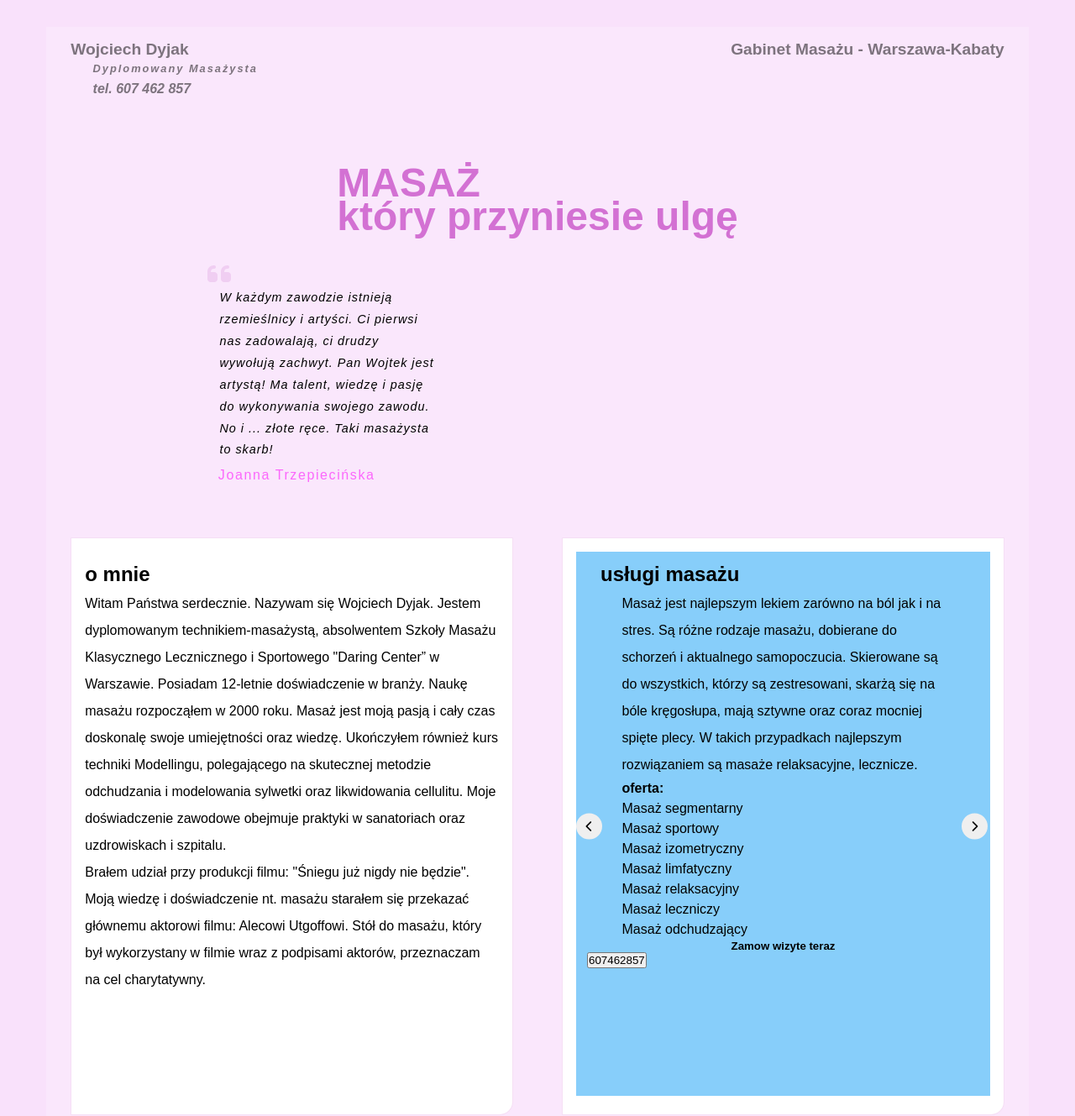
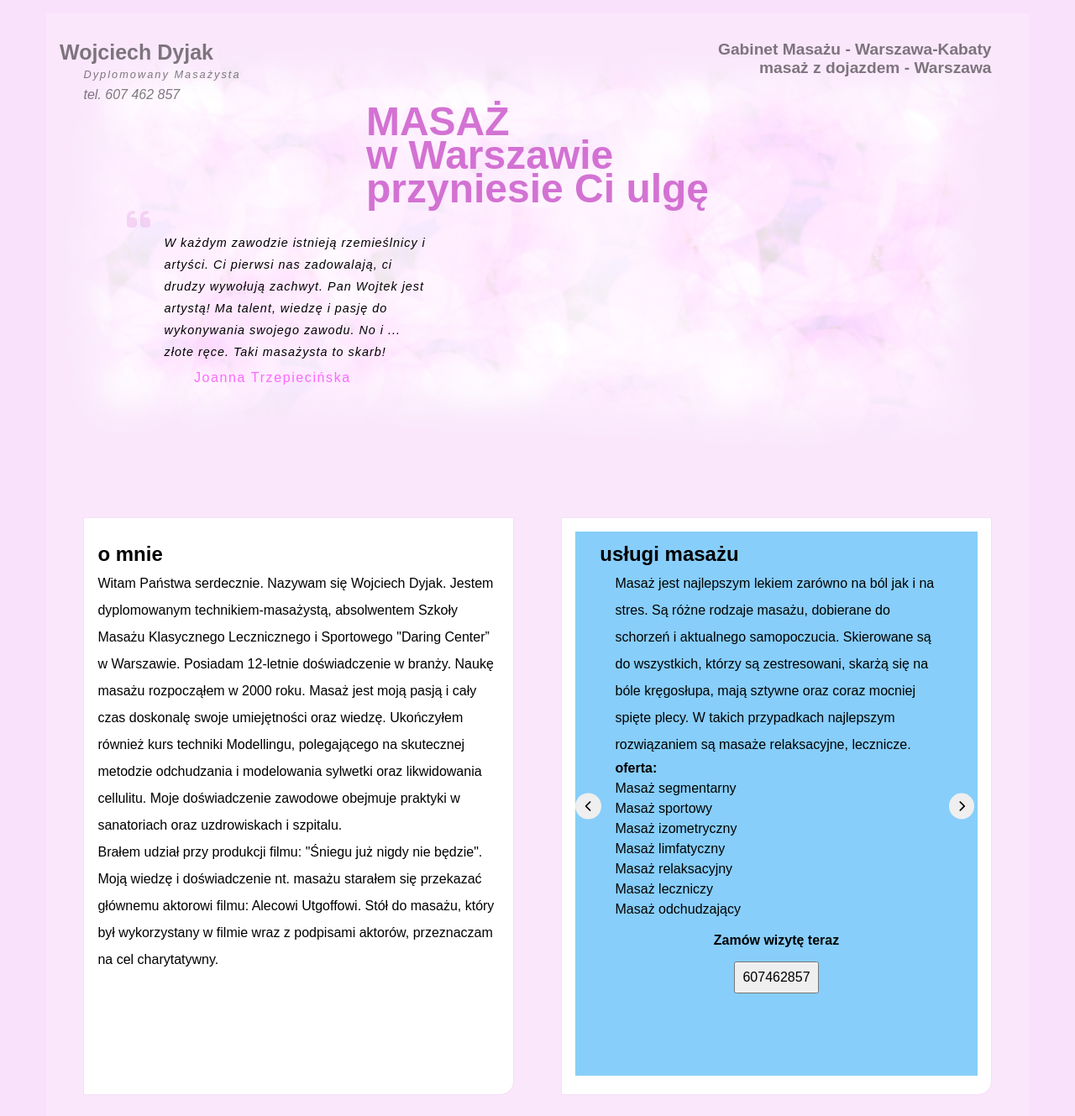
Before and after one commit to wenzodev/dyjak-masaz-landing-page, a plain HTML site: page index.html in a window 1280 px wide. Shown: the top 1329 px of the page at 84% size. Drawn offline with Linux system fonts and the light colour scheme; a web font is replaced by a local one.

Commit message:
delicate changes to improve the look

```diff
--- a/css/style.css
+++ b/css/style.css
@@ -28,7 +28,7 @@ body {
   font-family: "Nunito", sans-serif;
   font-size: 1rem;
   background-color: #f9e1fb;
-  padding: 2rem;
+  padding: 1rem;
 }
 
 a {
@@ -52,12 +52,24 @@ h4 {
   color: rgba(252, 48, 252, 0.7);
   letter-spacing: 0.1rem;
   margin-top: 0.5rem;
-  margin-left: 0.8rem;
+  margin-left: 0rem;
+}
+
+h4.quote_person {
+  margin-left: 10rem;
 }
 
 .pad {
   margin-top: 0.8rem;
   margin-bottom: 0.3rem;
+}
+
+.bold {
+  font-weight: bold;
+}
+
+.s-25 {
+  font-size: 25px;
 }
 
 /*
@@ -71,26 +83,33 @@ Main Styles
   height: auto;
   background-color: rgba(255, 255, 255, 0.2);
   margin: 0 auto;
-  padding: 0;
+  padding: 1rem;
   display: flex;
   flex-direction: column;
 }
 
 header {
   width: 100%;
-  height: 12rem;
+  height: 100%;
   background-color: none;
-  padding: 1rem 0 0 0;
+  padding: 1rem 0 4rem 0;
   margin: 0;
   display: grid;
   grid-template-columns: 1fr 1fr;
-  grid-template-rows: 1fr 1fr 1fr;
-  row-gap: 2rem;
+  grid-template-rows: .5fr .5fr .5fr;
+  row-gap: 0rem;
+  background: url('../img/flower_mosaic9.jpg') no-repeat center center;
 
   /*display: flex;
   flex-direction: row;
   justify-content: space-between;
   align-items: center;*/
+}
+
+header.logo {
+  display: flex;
+  flex-direction: column;
+  text-align: start;
 }
 
 header h1 {
@@ -99,11 +118,6 @@ header h1 {
   color: #777;
   justify-self: center;
   /*text-align: center;*/
-}
-
-header h1 .logo {
-  display: flex;
-  flex-direction: column;
 }
 
 .logo,
@@ -127,7 +141,7 @@ header h2 {
   justify-self: center;
   font-size: 3rem;
   line-height: 2.5rem;
-  margin-top: 3rem;
+  margin-top: 0rem;
   color: rgba(206, 100, 206, 0.9);
 }
 
@@ -139,7 +153,7 @@ header p {
   line-height: 1.5rem;
 }
 
-header > div {
+header.quote {
   max-width: 18rem;
   margin-left: 12rem;
 }
@@ -159,7 +173,7 @@ header i {
 }
 
 .fa-quote-left {
-  margin-right: 11rem;
+  margin-left: 5rem;
 }
 
 /* Container */
@@ -173,7 +187,7 @@ header i {
   grid-template-rows: 1fr 1fr;
   column-gap: 0rem;
   row-gap: 4rem;
-  margin-top: 26rem;
+  margin-top: 4rem;
   margin-bottom: 2.5rem;
 }
 
@@ -212,6 +226,7 @@ header i {
 
 .carousel_item {
   display: flex;
+  flex-direction: column;
 }
 
 .carousel_item p,
@@ -222,9 +237,19 @@ header i {
   line-height: 1.5rem;
 }
 
+.carousel_item .btn_ph{
+  margin: 0 auto;
+  text-align: center;
+}
+
+.carousel_item .btn_ph button{
+  font-size: 1rem;
+  padding: .5rem;
+}
+
 .carousel_item h5 {
-  text-align: center;
-  margin: 0 auto;
+  font-size: 1rem;
+  margin: 1rem 0;
 }
 
 .carousel_item h6 {
--- a/index.html
+++ b/index.html
@@ -28,14 +28,14 @@
   <body>
     <div id="main-container">
       <header>
-        <h1 class="logo">Wojciech Dyjak<p class="title-job">dyplomowany masażysta</p><p>tel. 607 462 857</p></h1>
-        <h1 class="gabinet">Gabinet Masażu - Warszawa-Kabaty</h1>
-        <h2>MASAŻ<br>który przyniesie ulgę</h2>
-        <div>
+        <div class="logo"><span class="bold s-25">Wojciech Dyjak</span><p class="title-job">dyplomowany masażysta</p><p>tel. 607 462 857</p></div>
+        <h1 class="gabinet">Gabinet Masażu - Warszawa-Kabaty <br>masaż z dojazdem - Warszawa</h1>
+        <h2>MASAŻ<br> w Warszawie<br>przyniesie Ci ulgę</h2>
+        <div class="quote">
           <i class="fas fa-quote-left"></i>
           <!--<i class="fas fa-quote-right"></i>-->
           <p class="text">W każdym zawodzie istnieją rzemieślnicy i artyści. Ci pierwsi nas zadowalają, ci drudzy wywołują zachwyt. Pan Wojtek jest artystą! Ma talent, wiedzę i pasję do wykonywania swojego zawodu. No i ... złote ręce. Taki masażysta to skarb!</p>
-        <h4>Joanna Trzepiecińska</h4>
+        <h4 class="quote_person">Joanna Trzepiecińska</h4>
         </div>
       </header>
       <div class="content">
@@ -84,8 +84,11 @@
                 <li>Masaż odchudzający</li>
               </ul>
               </div>
-              <h5>Zamow wizyte teraz</h5>
-              <button><a href="tel:607462857">607462857</a></button>
+              <div class="btn_ph">
+              <h5>Zamów wizytę teraz</h5>
+                <button><a href="tel:607462857">607462857</a></button>
+              </div>
+
             </div>
             <div class="carousel_item two">
               <h2>masaż antycellulitowy</h2>
@@ -93,15 +96,8 @@
               w zwalczaniu cellulitu, nawet w jego najbardziej zaawansowanych stadiach.
               Zapobiega również powstawaniu nowych nierówności na skórze.
               Zabieg Body Health działanie: wspomaga natlenienie różnych tkanek,
-              na które działa. Zwiększa ukrwienie rozstępów, a co za tym idzie,
-               poprawia ich wygląd, wspomaga i poprawia elastyczność skóry,
-              odblokowuje gruczoły łojowe i pory. Utrzymuje temperaturę ciała
-              przez rozszerzenie naczyń krwionośnych i usuwanie potu,
-              pozwalając w ten sposób na poprawę regulacji termicznej.
-              Pomaga we wchłanianiu krwiaków. Wspomaga nawadnianie skóry;
-              zwiększony dopływ krwi pozwala na wnikanie większej ilości
-              składników odżywczych i widoczne gołym okiem zwiększenie
-              elastyczności, napięcia i sprężystości.
+              na które działa. Zwiększa ukrwienie rozstępów, a co za tym idzie, poprawia ich wygląd, wspomaga i poprawia elastyczność skóry, odblokowuje gruczoły łojowe i pory. Utrzymuje temperaturę ciała przez rozszerzenie naczyń krwionośnych i usuwanie potu, pozwalając w ten sposób na poprawę regulacji termicznej.
+              Pomaga we wchłanianiu krwiaków. Wspomaga nawadnianie, elastyczność i sprężystość skóry.
               </p>
               <p class="mobile">Nowe urządzenie Body Health 301 jest to najskuteczniejsze rozwiązanie w zwalczaniu cellulitu, nawet w jego najbardziej zaawansowanych stadiach.
                 Zabieg Body Health działanie: wspomaga natlenienie różnych tkanek,
@@ -111,15 +107,19 @@
                 Pomaga we wchłanianiu krwiaków, zwiększa
                 elastyczność i sprężystość skóry.
                 </p>
-              <h5>Zamow wizyte teraz</h5>
-              <button><a href="tel:607462857">607462857</a></button>
+                <div class="btn_ph">
+                  <h5>Zamów wizytę teraz</h5>
+                  <button><a href="tel:607462857">607462857</a></button>
+                </div>
             </div>
             <div class="carousel_item three">
               <h2>masaż work-site</h2>
               <p class="desktop">Work-Site to krótki skuteczny masaż pozwala szybko rozluźnić się, złagodzić dolegliwości oraz dodać energii i wigoru do dalszej pracy. Do tego typu masażu używane jest specjalnie zaprojektowane krzesło wyprofilowane tak, by zapewnić komfort osobie masowanej. Osoba siadając na krześle przyjmuje rozluźnioną pozycję, która jest bardzo wygodna i zmniejsza napięcie mięśniom. Masażowi poddane zostają okolice szyi, barków, ramion i lędźwi czyli miejsca, które w sposób szczególny narażone są na napięcia spowodowane stresem oraz siedzącym trybem życia. Niewątpliwą zaletą masażu w pracy jest to, że jest wykonywany przez ubranie, bez przebierania się do zabiegu oraz bez stosowania olejków do masażu. Czas zabiegu od 5 do 30 min.</p>
               <p class="mobile">Work-Site to krótki skuteczny masaż pozwala szybko rozluźnić się, złagodzić dolegliwości oraz dodać energii i wigoru do dalszej pracy. Do tego typu masażu używane jest specjalnie zaprojektowane krzesło wyprofilowane tak, by zapewnić komfort osobie masowanej. Osoba siadając na krześle przyjmuje rozluźnioną pozycję, która jest bardzo wygodna i zmniejsza napięcie mięśniom. Masażowi poddane zostają okolice szyi, barków, ramion i lędźwi czyli miejsca, które w sposób szczególny narażone są na napięcia spowodowane siedzącym trybem życia. Czas zabiegu od 5 do 30 min.</p>
-              <h5>Zamów wizytę teraz</h5>
-              <button><a href="tel:607462857">607462857</a></button>
+              <div class="btn_ph">
+                <h5>Zamów wizytę teraz</h5>
+                <button><a href="tel:607462857">607462857</a></button>
+              </div>
             </div>
             <div class="carousel_actions">
               <button id="carousel_button--prev" aria-label="previous slide"><i class="fa fa-chevron-left"></i></button>
--- a/js/script.js
+++ b/js/script.js
@@ -40,4 +40,4 @@ function moveToPrevSlide() {
     updateSlidePosition()
 }
 
-setInterval(moveToNextSlide, 10000)
+setInterval(moveToNextSlide, 20000)
```
Also changed, not shown: img/flower_mosaic9.jpg (added).
